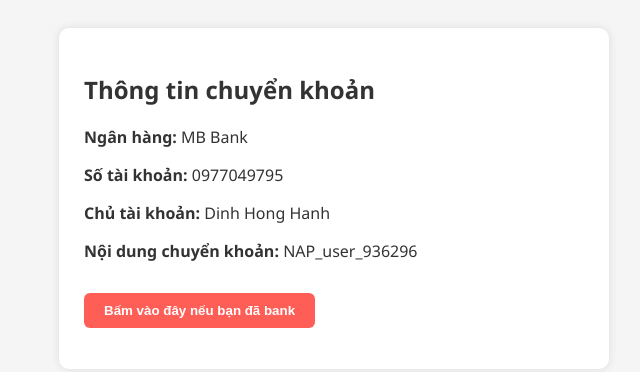
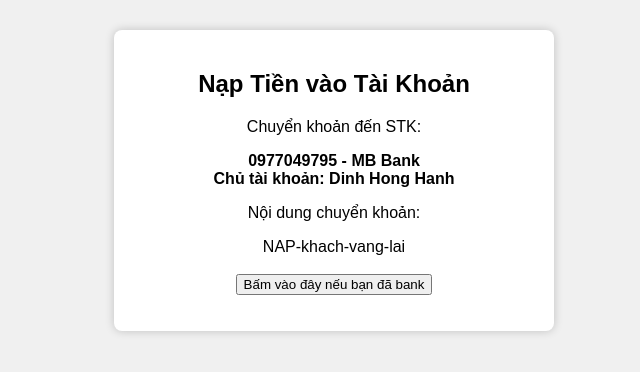
Before and after one commit to gk942/gkdmshopvip1, a plain HTML site: page naptien.html in a window 1280 px wide. Shown: the whole page, without its empty margins (306-946 px from the left). Drawn offline with Linux system fonts and the light colour scheme.

Commit message:
Update naptien.html

```diff
--- a/naptien.html
+++ b/naptien.html
@@ -1,82 +1,64 @@
 <!DOCTYPE html>
-<html>
+<html lang="vi">
 <head>
-  <title>Nạp tiền | GKDM Shop</title>
   <meta charset="UTF-8">
+  <title>Nạp Tiền | GKDM Shop</title>
   <script src="firebase.js"></script>
   <style>
     body {
-      font-family: 'Segoe UI', sans-serif;
-      background: #f5f5f5;
-      color: #333;
+      font-family: Arial;
+      background: #f0f0f0;
+      text-align: center;
+    }
+    .container {
+      background: #fff;
       padding: 20px;
+      margin: 30px auto;
+      max-width: 400px;
+      border-radius: 8px;
+      box-shadow: 0 0 10px rgba(0,0,0,0.2);
     }
-    .box {
-      background: white;
-      max-width: 500px;
-      margin: auto;
-      padding: 25px;
-      border-radius: 10px;
-      box-shadow: 0 0 10px rgba(0,0,0,0.1);
-    }
-    button {
-      padding: 10px 20px;
-      background: #ff5e57;
-      border: none;
-      color: white;
-      border-radius: 6px;
-      font-weight: bold;
-      cursor: pointer;
+    #status {
       margin-top: 15px;
-    }
-    button:hover {
-      background: #e14a45;
-    }
-    #thongbao {
-      margin-top: 15px;
+      color: green;
       font-weight: bold;
     }
   </style>
 </head>
 <body>
-  <div class="box">
-    <h2>Thông tin chuyển khoản</h2>
-    <p><b>Ngân hàng:</b> MB Bank</p>
-    <p><b>Số tài khoản:</b> 0977049795</p>
-    <p><b>Chủ tài khoản:</b> Dinh Hong Hanh</p>
-    <p><b>Nội dung chuyển khoản:</b> <span id="noidung"></span></p>
-
-    <button id="btnXacNhan">Bấm vào đây nếu bạn đã bank</button>
-    <p id="thongbao"></p>
+  <div class="container">
+    <h2>Nạp Tiền vào Tài Khoản</h2>
+    <p>Chuyển khoản đến STK:</p>
+    <b>0977049795 - MB Bank</b><br>
+    <b>Chủ tài khoản: Dinh Hong Hanh</b><br>
+    <p>Nội dung chuyển khoản:</p>
+    <div id="noidung"></div>
+    <br>
+    <button onclick="xacNhanBank()">Bấm vào đây nếu bạn đã bank</button>
+    <p id="status"></p>
   </div>
 
   <script>
-    // Tạo UID cho khách
-    let uid = localStorage.getItem("uid");
-    if (!uid) {
-      uid = "user_" + Math.floor(Math.random() * 1000000);
-      localStorage.setItem("uid", uid);
-    }
-
-    const noidung = "NAP_" + uid;
+    const uid = localStorage.getItem("uid") || "khach-vang-lai";
+    const noidung = "NAP-" + uid;
     document.getElementById("noidung").innerText = noidung;
 
-    document.getElementById("btnXacNhan").addEventListener("click", function() {
-      const data = {
+    function xacNhanBank() {
+      document.getElementById("status").innerText = "Đang gửi yêu cầu duyệt...";
+      const giaoDich = {
         uid: uid,
         noidung: noidung,
         trangthai: "Đang chờ",
         thoigian: new Date().toLocaleString()
       };
-
-      db.ref("giaodich/" + uid).set(data)
+      firebase.database().ref("giaodich").push(giaoDich)
         .then(() => {
-          document.getElementById("thongbao").innerText = "✅ Đã gửi yêu cầu. Vui lòng chờ admin duyệt.";
+          document.getElementById("status").innerText = "Yêu cầu đã gửi! Đợi admin duyệt.";
         })
-        .catch((err) => {
-          document.getElementById("thongbao").innerText = "❌ Lỗi gửi dữ liệu: " + err.message;
+        .catch(err => {
+          document.getElementById("status").innerText = "Lỗi khi gửi: " + err.message;
         });
-    });
+    }
   </script>
 </body>
 </html>
```
